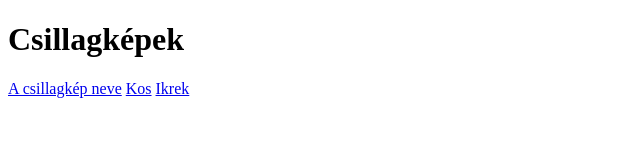
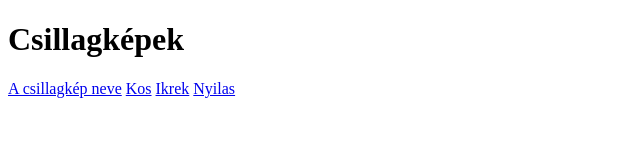
Before and after one commit to tr117/csillagkepek20232024, a plain HTML site: page index.html in a window 1280 px wide. Shown: the full height of the page, 0-640 px from the left. Drawn offline with Linux system fonts and the light colour scheme.

Commit message:
Update index.html
Nyilas

```diff
--- a/index.html
+++ b/index.html
@@ -10,5 +10,6 @@
   <a href="mintaweblapnév.html">A csillagkép neve</a>
   <a href="kos.html">Kos</a>
   <a href="Ikrek.html">Ikrek</a>
+  <a href="nyilas.html">Nyilas</a>
 </body>
 </html>
```
